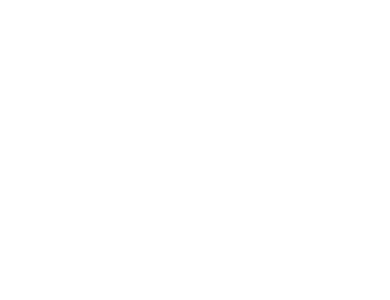
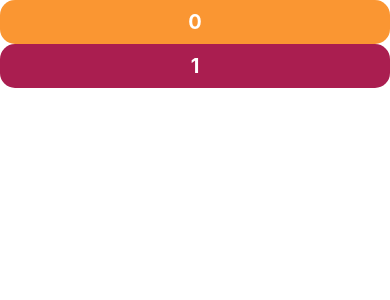
Before and after one commit to ghaiklor/binary-code, a React Native app: screen / in a window 390 px wide. Shown: the top 300 px of the page. Built offline with nearby package versions, Linux system fonts and the light colour scheme.

Commit message:
feature: implement basic Tile component

```diff
--- a/main.js
+++ b/main.js
@@ -1,9 +1,10 @@
 import Expo from 'expo';
 import React from 'react';
+import App from './src/App';
 
 class BinaryCode extends React.Component {
   render() {
-    return null;
+    return <App/>;
   }
 }
 
--- a/src/App.js
+++ b/src/App.js
@@ -0,0 +1,16 @@
+import React from 'react';
+import {View, Text} from 'react-native';
+import Tile from './components/Tile';
+
+export class App extends React.Component {
+  render() {
+    return (
+      <View>
+        <Tile bit={0}/>
+        <Tile bit={1}/>
+      </View>
+    );
+  }
+}
+
+export default App;
--- /dev/null
+++ b/src/components/Tile.js
@@ -0,0 +1,42 @@
+import React from 'react';
+import {Text, View, StyleSheet} from 'react-native';
+import PropTypes from 'prop-types';
+
+const styles = StyleSheet.create({
+  container: {
+    justifyContent: 'center',
+    alignItems: 'center',
+    borderRadius: 15,
+    padding: 10
+  },
+  bitL: {
+    backgroundColor: 'rgb(250, 150, 50)'
+  },
+  bitH: {
+    backgroundColor: 'rgb(170, 30, 80)'
+  },
+  text: {
+    color: 'white',
+    fontWeight: 'bold',
+    fontSize: 20
+  }
+});
+
+export class Tile extends React.Component {
+  render() {
+    const {bit} = this.props;
+    const isL = bit === 0;
+
+    return (
+      <View style={[styles.container, isL ? styles.bitL : styles.bitH]}>
+        <Text style={styles.text}>{bit}</Text>
+      </View>
+    );
+  }
+}
+
+Tile.propTypes = {
+  bit: PropTypes.oneOf([0, 1]).isRequired
+};
+
+export default Tile;
```
